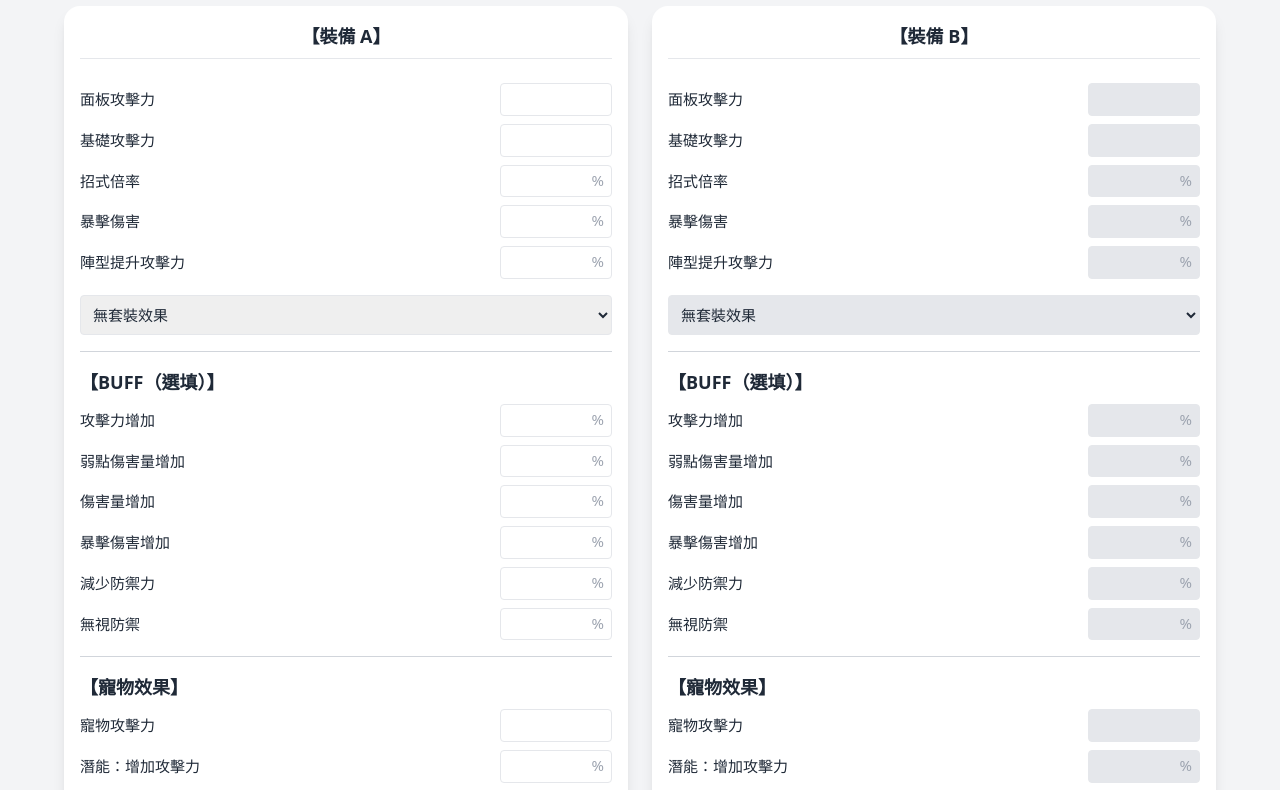
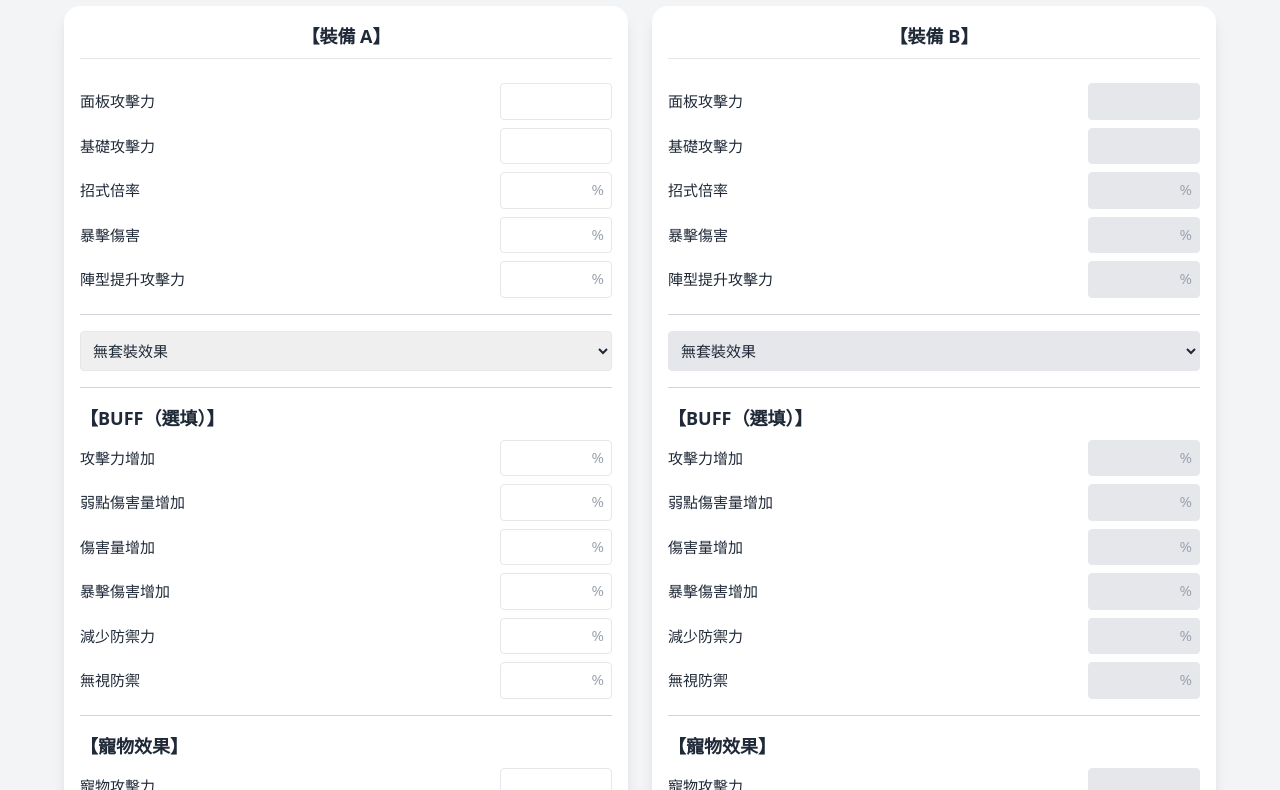
Before and after one commit to yoyogogo-woof/7knightsDMGtestV2, a plain HTML site: page index.html in a window 1280 px wide. Shown: the part 86-876 px from the top of the page. Drawn offline with nearby package versions, Linux system fonts and the light colour scheme.

Commit message:
Update index.html

```diff
--- a/index.html
+++ b/index.html
@@ -3,10 +3,9 @@
 <head>
   <meta charset="UTF-8" />
   <meta name="viewport" content="width=device-width, initial-scale=1.0"/>
-  <title>774裝備比較&傷害計算機</title>
+  <title>774 雙裝備比較計算機（最終版）</title>
   <script src="https://cdn.tailwindcss.com"></script>
   <style>
-    /* 鎖頭圖示 */
     .lock-icon::after {
       content: "🔒";
       position: absolute;
@@ -15,17 +14,29 @@
       font-size: 13px;
       opacity: 0.7;
     }
+
+    /* 手機也保持雙欄橫排 */
+    @media (max-width: 768px) {
+      .calc-container {
+        flex-direction: row !important;
+        flex-wrap: wrap;
+      }
+      .calc-box {
+        width: 100%;
+        max-width: 50%;
+      }
+    }
   </style>
 </head>
 <body class="bg-gray-100 text-gray-800 min-h-screen flex flex-col items-center py-8">
 
-  <h1 class="text-3xl font-bold mb-6">774裝備比較&傷害計算機</h1>
+  <h1 class="text-3xl font-bold mb-6">774 雙裝備比較計算機</h1>
 
-  <!-- 兩欄主容器 -->
-  <div class="flex flex-col md:flex-row gap-6 w-full max-w-6xl justify-center">
+  <!-- 兩欄容器 -->
+  <div class="calc-container flex flex-row gap-6 w-full max-w-6xl justify-center">
 
     <!-- 裝備A -->
-    <div class="bg-white shadow-lg rounded-2xl p-4 w-full md:w-1/2 space-y-6 text-[15px] leading-tight" id="A">
+    <div class="calc-box bg-white shadow-lg rounded-2xl p-4 w-full md:w-1/2 space-y-6 text-[15px]" id="A">
       <h2 class="text-lg font-semibold border-b pb-2 mb-4 text-center">【裝備 A】</h2>
       <div id="contentA"></div>
       <section class="text-center space-y-2 border-t pt-3">
@@ -35,7 +46,7 @@
     </div>
 
     <!-- 裝備B -->
-    <div class="bg-white shadow-lg rounded-2xl p-4 w-full md:w-1/2 space-y-6 text-[15px] leading-tight" id="B">
+    <div class="calc-box bg-white shadow-lg rounded-2xl p-4 w-full md:w-1/2 space-y-6 text-[15px]" id="B">
       <h2 class="text-lg font-semibold border-b pb-2 mb-4 text-center">【裝備 B】</h2>
       <div id="contentB"></div>
       <section class="text-center space-y-2 border-t pt-3">
@@ -55,22 +66,24 @@
 
   <script>
     const fields = [
-      'atkPanel', 'atkBase', 'formAtk', 'buffAtk', 'skillRate', 'critDmg',
-      'weakDmg', 'revengeDmg', 'petAtkFlat', 'petSkillAtk', 'petCritDmg',
-      'petAtkPercent', 'enemyDef', 'reduceRate', 'setEffect','buffCritDMG','deffDown','deffIgnore','enemyDefIncrease','petDmgIncrese'
+      'atkPanel','atkBase','formAtk','buffAtk','skillRate','critDmg',
+      'weakDmg','revengeDmg','petAtkFlat','petSkillAtk','petCritDmg',
+      'petAtkPercent','enemyDef','reduceRate','setEffect','buffCritDMG',
+      'deffDown','deffIgnore','enemyDefIncrease','petDmgIncrese'
     ];
 
-    // 建立每個欄位 HTML
     function buildPanelHtml() {
       return `
         <section>
           <div class="space-y-2">
-            <div class="flex justify-between items-center"><label>面板攻擊力</label><input id="atkPanel" type="number" class="border rounded p-1.5 w-28 text-right"></div>
-            <div class="flex justify-between items-center"><label>基礎攻擊力</label><input id="atkBase" type="number" class="border rounded p-1.5 w-28 text-right"></div>
-            <div class="flex justify-between items-center"><label>招式倍率</label><div class="relative w-28"><input id="skillRate" type="number" class="border rounded p-1.5 w-full text-right pr-6"><span class="absolute right-2 top-1.5 text-gray-400">%</span></div></div>
-            <div class="flex justify-between items-center"><label>暴擊傷害</label><div class="relative w-28"><input id="critDmg" type="number" class="border rounded p-1.5 w-full text-right pr-6"><span class="absolute right-2 top-1.5 text-gray-400">%</span></div></div>
-            <div class="flex justify-between items-center"><label>陣型提升攻擊力</label><div class="relative w-28"><input id="formAtk" type="number" class="border rounded p-1.5 w-full text-right pr-6"><span class="absolute right-2 top-1.5 text-gray-400">%</span></div></div>
+            ${inputRow('atkPanel','面板攻擊力')}
+            ${inputRow('atkBase','基礎攻擊力')}
+            ${inputRow('skillRate','招式倍率','%')}
+            ${inputRow('critDmg','暴擊傷害','%')}
+            ${inputRow('formAtk','陣型提升攻擊力','%')}
           </div>
+
+          <hr class="my-4 border-gray-300">
 
           <div class="mt-4">
             <select id="setEffect" class="border rounded p-2 w-full">
@@ -99,7 +112,7 @@
 
           <h2 class="text-lg font-semibold mb-2">【寵物效果】</h2>
           <div class="space-y-2">
-            ${inputRow('petAtkFlat','寵物攻擊力','')}
+            ${inputRow('petAtkFlat','寵物攻擊力')}
             ${inputRow('petAtkPercent','潛能：增加攻擊力','%')}
             ${inputRow('petSkillAtk','技能：增加攻擊力','%')}
             ${inputRow('petCritDmg','技能：增加暴擊傷害','%')}
@@ -110,36 +123,35 @@
 
           <h2 class="text-lg font-semibold mb-2">【敵方防禦】</h2>
           <div class="space-y-2">
-            ${inputRow('enemyDef','敵方防禦力','')}
+            ${inputRow('enemyDef','敵方防禦力')}
             ${inputRow('reduceRate','物理/魔法減傷','%')}
             ${inputRow('enemyDefIncrease','增加防禦力','%')}
           </div>
+
+          <hr class="my-4 border-gray-300">
         </section>
       `;
     }
 
-    function inputRow(id, label, unit) {
+    function inputRow(id,label,unit){
       return `
       <div class="flex justify-between items-center">
         <label>${label}</label>
         <div class="relative w-28">
           <input id="${id}" type="number" class="border rounded p-1.5 w-full text-right pr-6">
-            ${unit ? `<span class="absolute right-2 top-1.5 text-gray-400">${unit}</span>` : ''}
+          ${unit?`<span class="absolute right-2 top-1.5 text-gray-400">${unit}</span>`:''}
         </div>
       </div>`;
     }
 
-    // 注入內容
-    document.getElementById('contentA').innerHTML = buildPanelHtml();
-    document.getElementById('contentB').innerHTML = buildPanelHtml();
+    document.getElementById('contentA').innerHTML=buildPanelHtml();
+    document.getElementById('contentB').innerHTML=buildPanelHtml();
 
-    const el = (p,id) => document.querySelector(`#${p} #${id}`);
+    const el=(p,id)=>document.querySelector(`#${p} #${id}`);
+    const save=(p,id,v)=>localStorage.setItem(`${p}_${id}`,v);
+    const load=(p,id)=>localStorage.getItem(`${p}_${id}`);
 
-    // localStorage 儲存/載入
-    const save = (p,id,v)=>localStorage.setItem(`${p}_${id}`,v);
-    const load = (p,id)=>localStorage.getItem(`${p}_${id}`);
-
-    function loadSaved() {
+    function loadSaved(){
       ['A','B'].forEach(p=>{
         fields.forEach(id=>{
           const v=load(p,id);
@@ -149,9 +161,8 @@
       });
     }
 
-    // 原始公式（不變）
-    function calculate(prefix) {
-      const v = id => parseFloat(el(prefix, id)?.value) || 0;
+    function calculate(prefix){
+      const v=id=>parseFloat(el(prefix,id)?.value)||0;
       const atkPanel=v('atkPanel'),atkBase=v('atkBase'),formAtk=v('formAtk')/100,skillRate=v('skillRate')/100,critDmg=v('critDmg')/100;
       const buffAtk=v('buffAtk')/100,weakDmg=(v('weakDmg')+30)/100,revengeDmg=v('revengeDmg')/100,buffCritDMG=v('buffCritDMG')/100,deffDown=v('deffDown')/100,deffIgnore=v('deffIgnore')/100;
       const petAtkFlat=v('petAtkFlat'),petSkillAtk=v('petSkillAtk')/100,petCritDmg=v('petCritDmg')/100,petAtkPercent=v('petAtkPercent')/100,petDmgIncrese=v('petDmgIncrese')/100;
@@ -196,7 +207,6 @@
       res.innerHTML=`B 比 A <span class="${color} font-bold">${sign}${Math.abs(diff).toFixed(2)}%</span>`;
     }
 
-    // --- 同步邏輯 ---
     function syncFromAtoB(id){
       const a=el('A',id),b=el('B',id);
       if(!a||!b)return;
@@ -207,23 +217,15 @@
       save('B',id,b.value);
     }
 
-    function syncAll(){
-      fields.forEach(id=>syncFromAtoB(id));
-    }
+    function syncAll(){fields.forEach(id=>syncFromAtoB(id));}
 
-    // --- 事件 ---
     function onInput(e){
       const n=e.target,p=n.closest('#A')?'A':'B';
       save(p,n.id,n.value);
       if(p==='A')syncFromAtoB(n.id);
       if(p==='B'){
-        if(n.value!==''){
-          n.dataset.userEdited='true';
-          n.classList.remove('bg-gray-200','lock-icon');
-        }else{
-          n.dataset.userEdited='false';
-          syncFromAtoB(n.id);
-        }
+        if(n.value!==''){n.dataset.userEdited='true';n.classList.remove('bg-gray-200','lock-icon');}
+        else{n.dataset.userEdited='false';syncFromAtoB(n.id);}
       }
       updateDisplay();
     }
@@ -236,7 +238,6 @@
       showDiff(A.dmgBoth,B.dmgBoth);
     }
 
-    // Reset
     function resetAll(){
       if(!confirm('確定要清除所有數值嗎？'))return;
       ['A','B'].forEach(p=>fields.forEach(id=>localStorage.removeItem(`${p}_${id}`)));
@@ -248,7 +249,6 @@
       document.getElementById('compareResult').innerText='請輸入完整數值';
     }
 
-    // 初始化
     loadSaved();
     document.querySelectorAll('input,select').forEach(i=>{
       i.addEventListener('input',onInput);
```
Lines whose indentation alone changed are shown as unchanged.
